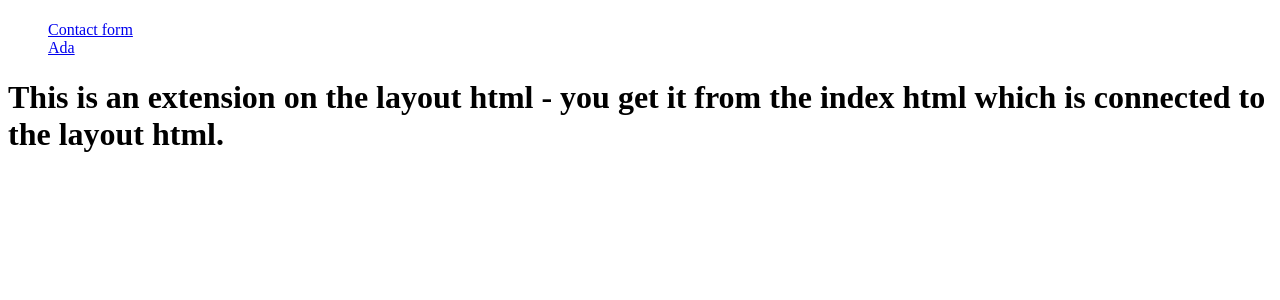
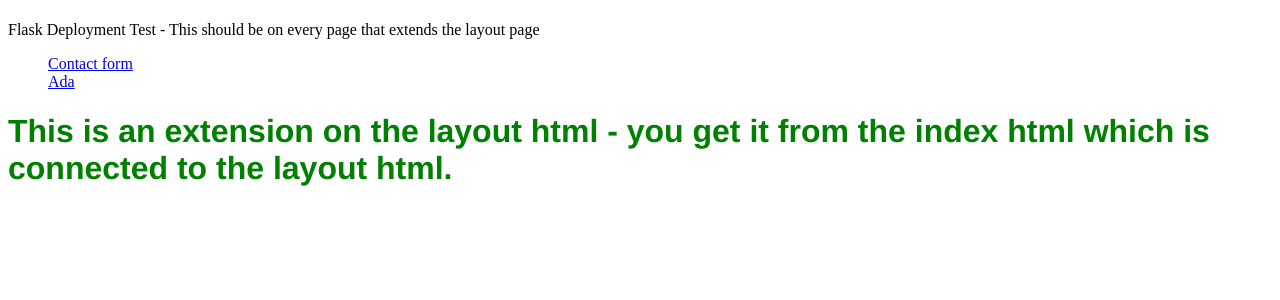
Before and after one commit to KatharinaWiedmann/flask_deployment, a Flask app: page / in a window 1280 px wide. Shown: the top 300 px of the page. Run offline with Flask 2, Linux system fonts and the light colour scheme.

Commit message:
Changing color of font and optimizing index page

```diff
--- a/static/css/custom-css.css
+++ b/static/css/custom-css.css
@@ -145,3 +145,8 @@ padding: 10px;
 .wrapper_for_body {
 padding-top: 5%;
 }
+
+h1{
+font-family: Helvetica;
+color: green;
+}
--- a/templates/index.html
+++ b/templates/index.html
@@ -1,5 +1,12 @@
 
 {% extends "layout.html" %}
 {% block content %}
+
+<nav>
+   <ul class="menu">
+    <li><a href="{{ url_for('contact') }}">Contact form</a></li>
+    <li><a href="{{ url_for('ada') }}">Ada</a></li>
+   </ul>
+ </nav>
 <h1>This is an extension on the layout html - you get it from the index html which is connected to the layout html. </h1>
 {% endblock %}
--- a/templates/layout.html
+++ b/templates/layout.html
@@ -8,13 +8,7 @@
  <body>
     <header>
 		<h1>{{title}}</h1>
-        <nav>
-          <ul class="menu">
-            <li><a href="{{ url_for('contact') }}">Contact form</a></li>
-            <li><a href="{{ url_for('ada') }}">Ada</a></li>
-          </ul>
-        </nav>
-      </div>
+        <p>Flask Deployment Test - This should be on every page that extends the layout page</p>
     </header>
     {% block content %}
     {% endblock %}
```
